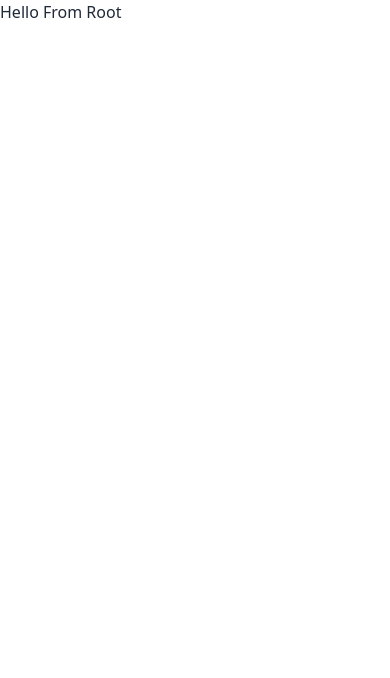
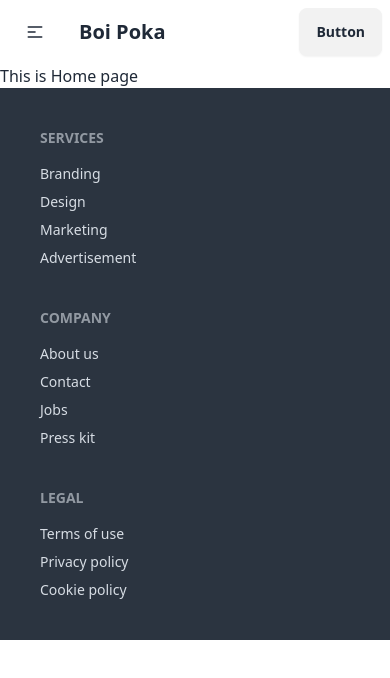
Before and after one commit to Abubokkor98/boi-poka-book-vibe, a React (Vite) app: page / in a window 390 px wide. Shown: the top 678 px of the page. Built offline with nearby package versions, Linux system fonts and the light colour scheme.

Commit message:
nested route and navbar setup

```diff
--- /dev/null
+++ b/src/Components/DashBoard/DashBoard.jsx
@@ -0,0 +1,9 @@
+import React from 'react'
+
+export default function DashBoard() {
+  return (
+    <div>
+        <h5 className="text-5xl">Dash Board</h5>
+    </div>
+  )
+}
--- /dev/null
+++ b/src/Components/ErrorPage/ErrorPage.jsx
@@ -0,0 +1,9 @@
+import React from 'react'
+
+export default function ErrorPage() {
+  return (
+    <div>
+        <h2 className="5xl">Page not fount</h2>
+    </div>
+  )
+}
--- /dev/null
+++ b/src/Components/Footer/Footer.jsx
@@ -0,0 +1,28 @@
+import React from "react";
+
+export default function Footer() {
+  return (
+    <footer className="footer bg-neutral text-neutral-content p-10">
+      <nav>
+        <h6 className="footer-title">Services</h6>
+        <a className="link link-hover">Branding</a>
+        <a className="link link-hover">Design</a>
+        <a className="link link-hover">Marketing</a>
+        <a className="link link-hover">Advertisement</a>
+      </nav>
+      <nav>
+        <h6 className="footer-title">Company</h6>
+        <a className="link link-hover">About us</a>
+        <a className="link link-hover">Contact</a>
+        <a className="link link-hover">Jobs</a>
+        <a className="link link-hover">Press kit</a>
+      </nav>
+      <nav>
+        <h6 className="footer-title">Legal</h6>
+        <a className="link link-hover">Terms of use</a>
+        <a className="link link-hover">Privacy policy</a>
+        <a className="link link-hover">Cookie policy</a>
+      </nav>
+    </footer>
+  );
+}
--- /dev/null
+++ b/src/Components/Home/Home.jsx
@@ -0,0 +1,10 @@
+import React from 'react'
+
+export default function Home() {
+  return (
+    <div>
+        <h2>This is Home page</h2>
+
+    </div>
+  )
+}
--- /dev/null
+++ b/src/Components/Navbar/Navbar.jsx
@@ -0,0 +1,53 @@
+import React from "react";
+
+export default function Navbar() {
+  const links = (
+    <>
+      <li>
+        <a>Home</a>
+      </li>
+      <li>
+        <a>Item 3</a>
+      </li>
+    </>
+  );
+  return (
+    <div className="navbar bg-base-100">
+      <div className="navbar-start">
+        <div className="dropdown">
+          <div tabIndex={0} role="button" className="btn btn-ghost lg:hidden">
+            <svg
+              xmlns="http://www.w3.org/2000/svg"
+              className="h-5 w-5"
+              fill="none"
+              viewBox="0 0 24 24"
+              stroke="currentColor"
+            >
+              <path
+                strokeLinecap="round"
+                strokeLinejoin="round"
+                strokeWidth="2"
+                d="M4 6h16M4 12h8m-8 6h16"
+              />
+            </svg>
+          </div>
+          <ul
+            tabIndex={0}
+            className="menu menu-sm dropdown-content bg-base-100 rounded-box z-[1] mt-3 w-52 p-2 shadow"
+          >
+            {links}
+          </ul>
+        </div>
+        <a className="btn btn-ghost text-xl">Boi Poka</a>
+      </div>
+      <div className="navbar-center hidden lg:flex">
+        <ul className="menu menu-horizontal px-1">
+          {links}
+        </ul>
+      </div>
+      <div className="navbar-end">
+        <a className="btn">Button</a>
+      </div>
+    </div>
+  );
+}
--- a/src/Components/Root/Root.jsx
+++ b/src/Components/Root/Root.jsx
@@ -1,9 +1,17 @@
 import React from 'react'
+import Navbar from '../Navbar/Navbar'
+import Footer from '../Footer/Footer'
+import { Outlet } from 'react-router-dom'
 
 export default function Root() {
   return (
     <div>
-        <h1>Hello From Root</h1>
+        {/* navbar */}
+        <Navbar></Navbar>
+        <Outlet></Outlet>
+
+        {/* footer */}
+        <Footer></Footer>
     </div>
   )
 }
--- a/src/main.jsx
+++ b/src/main.jsx
@@ -8,11 +8,25 @@
   RouterProvider,
 } from "react-router-dom";
 import Root from './Components/Root/Root.jsx';
+import ErrorPage from './Components/ErrorPage/ErrorPage.jsx';
+import Home from './Components/Home/Home.jsx';
+import DashBoard from './Components/DashBoard/DashBoard.jsx';
 
 const router = createBrowserRouter([
   {
     path: "/",
     element: <Root></Root>,
+    errorElement: <ErrorPage></ErrorPage>,
+    children: [
+      {
+        path: '/',
+        element: <Home></Home>
+      },
+      {
+        path: 'dashboard',
+        element: <DashBoard></DashBoard>
+      }
+    ]
   },
 ]);
 
```
